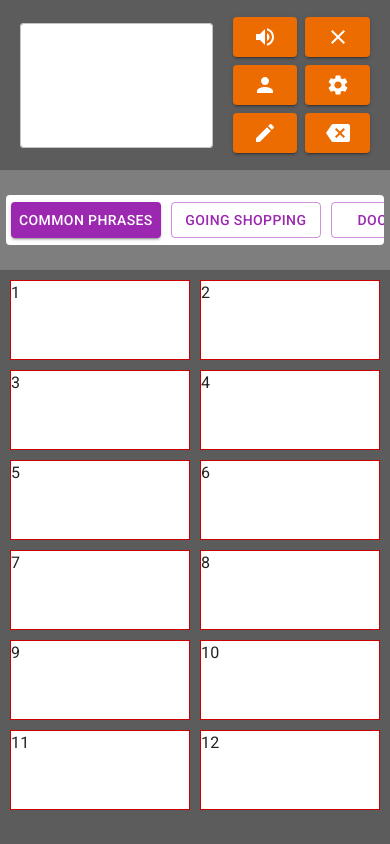
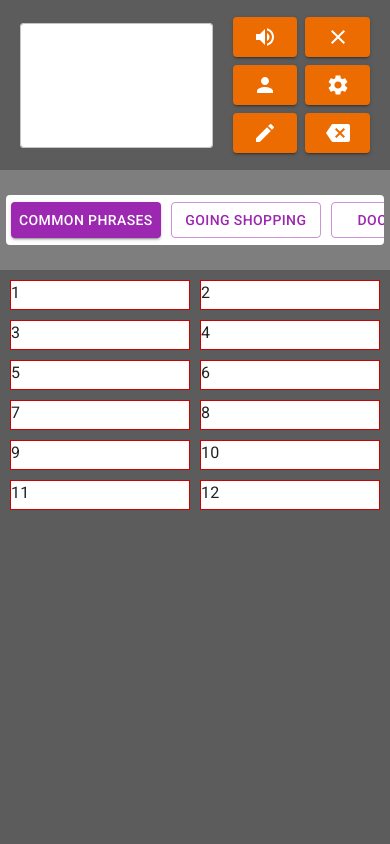
Before and after one commit to RodriSanchez1/cboard-phrase, a React (Vite) app: page / in a window 390 px wide. Built offline with nearby package versions, Linux system fonts and the light colour scheme.

Commit message:
Chore: Responsive grid layout

```diff
--- a/src/features/grid/Grid/Grid.jsx
+++ b/src/features/grid/Grid/Grid.jsx
@@ -1,15 +1,39 @@
 import { useState } from 'react';
+import PropTypes from 'prop-types';
 import './Grid.css';
+import { Responsive, WidthProvider } from 'react-grid-layout';
 import 'react-grid-layout/css/styles.css';
+import 'react-resizable/css/styles.css';
 
-import RGL, { WidthProvider } from 'react-grid-layout';
-
-const ReactGridLayout = WidthProvider(RGL);
+const ResponsiveReactGridLayout = WidthProvider(Responsive);
 
 const arrlayout = [1, 2, 3, 4, 5, 6, 7, 8, 9, 10, 11, 12];
 
-export default function Grid() {
-  const [layout, setLayout] = useState(generateLayout(2));
+Grid.propTypes = {
+  cols: PropTypes.object,
+  breakpoints: PropTypes.object,
+  rowHeight: PropTypes.number,
+};
+
+Grid.defaultProps = {
+  rowHeight: 30,
+  cols: { lg: 3, md: 3, sm: 3, xs: 2, xxs: 2 },
+  breakpoints: { lg: 1200, md: 996, sm: 768, xs: 480, xxs: 0 },
+  gap: 10,
+  containerPadding: [0, 0],
+};
+
+export default function Grid({ cols, breakpoints, rowHeight }) {
+  const [layouts, setLayouts] = useState(generateLayouts());
+
+  function generateLayouts() {
+    const layouts = {};
+    Object.keys(breakpoints).forEach((bp) => {
+      layouts[bp] = generateLayout(cols[bp]);
+    });
+    console.log(layouts);
+    return layouts;
+  }
 
   function generateLayout(cols) {
     //const layout = React.Children.map(this.props.children, (child, index) => {
@@ -38,25 +62,25 @@ export default function Grid() {
     });
   }
 
-  function onLayoutChange(layout) {
-    setLayout(layout);
+  function onLayoutChange(currentLayout, layouts) {
+    setLayouts(layouts);
   }
 
   return (
     <div className="Grid">
-      <ReactGridLayout
+      <ResponsiveReactGridLayout
         className="layout"
-        items={12}
-        rowHeight={80}
-        cols={2}
-        layout={layout}
+        items={arrlayout.length}
+        rowHeight={rowHeight}
+        cols={cols}
+        layouts={layouts}
         onLayoutChange={onLayoutChange}
-        // isDraggable={false}
+        isDraggable={false}
         isResizable={false}
         margin={[10, 10]}
       >
         {generateDOM()}
-      </ReactGridLayout>
+      </ResponsiveReactGridLayout>
     </div>
   );
 }
```
